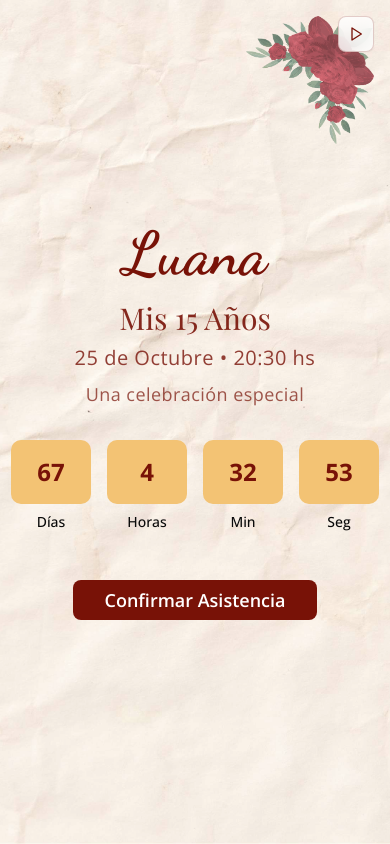
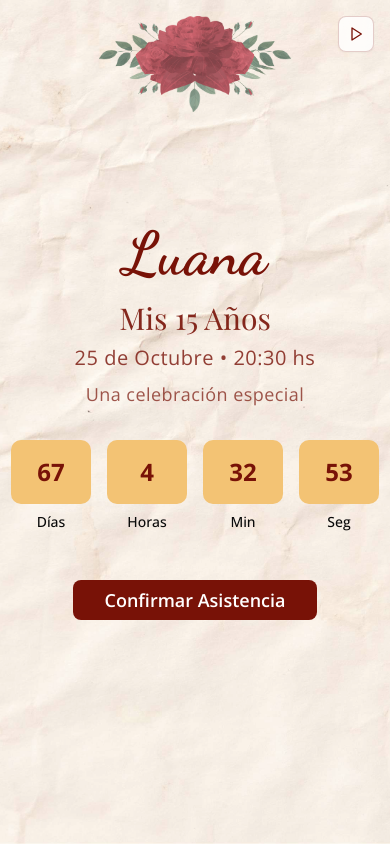
Before and after one commit to omegonstudio/omegon-XV, a Next.js app: page / in a window 390 px wide. Both pictures are taken after a click on the button "Abrir Invitación". Shown: the top 844 px of the page. Built offline with nearby package versions, Linux system fonts and the light colour scheme; a web font is replaced by a local one.

Commit message:
feat: hide existing florals on mobile, add new top-center floral decoration
Hide current florals on mobile and add new centered floral for mobile view.

#VERCEL_SKIP

Co-authored-by: null <202712282+omegonstudio@users.noreply.github.com>

```diff
--- a/components/hero-section.tsx
+++ b/components/hero-section.tsx
@@ -63,13 +63,23 @@ export default function HeroSection() {
         />
       </div>
 
-      <div className="absolute top-4 right-4 md:top-8 md:right-8 z-10 opacity-80">
+      <div className="absolute top-4 right-4 md:top-8 md:right-8 z-10 opacity-80 hidden md:block">
         <Image
           src="/images/floral-decoration.png"
           alt="Decorative red roses"
           width={500}
           height={500}
           className="w-32 h-32 md:w-64 md:h-64 lg:w-80 lg:h-80"
+        />
+      </div>
+
+      <div className="absolute top-4 left-1/2 transform -translate-x-1/2 z-10 opacity-80 md:hidden">
+        <Image
+          src="/images/floral-decoration-mobile.png"
+          alt="Decorative red roses mobile"
+          width={400}
+          height={200}
+          className="w-48 h-24"
         />
       </div>
 
```
Also changed, not shown: public/images/floral-decoration-mobile.png (added).
